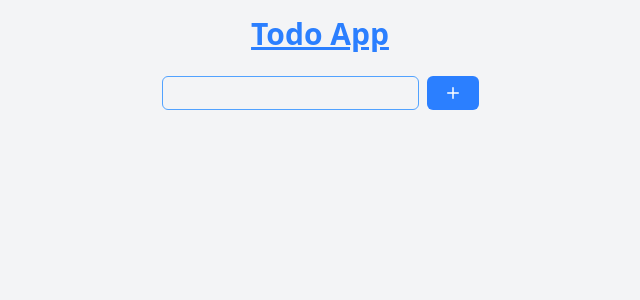
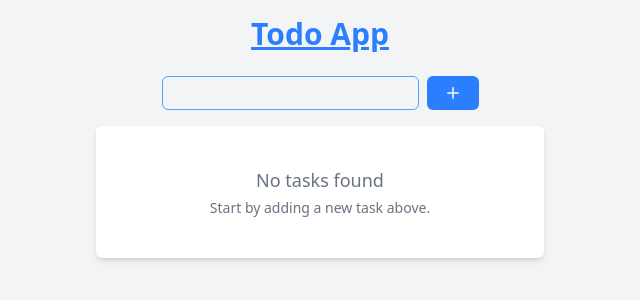
Before and after one commit to errajput/simple_todo_app_2, a React (Vite) app: page / in a window 1280 px wide. Shown: the top 300 px of the page, without its empty margins (320-960 px from the left). Built offline with nearby package versions, Linux system fonts and the light colour scheme.

Commit message:
apply no task UI when have no Task

```diff
--- a/src/App.jsx
+++ b/src/App.jsx
@@ -88,7 +88,14 @@ function App() {
       </div>
 
       <div className="w-full max-w-md">
-        {sortedTodos.map((v) => (
+        {/* || sortedTodos.every((item) => item.isDone) */}
+        {sortedTodos.length === 0 ? (
+          <div className="text-center text-gray-500 py-10 bg-white shadow-md rounded-md">
+            <p className="text-lg font-medium">No tasks found</p>
+            <p className="text-sm mt-1">Start by adding a new task above.</p>
+          </div>
+        ) : (
+          sortedTodos.map((v) => (
             <div
               key={v.id}
               className="flex items-center justify-between bg-white shadow-md p-3 mb-3 rounded-md"
@@ -98,14 +105,18 @@ function App() {
                   checked={v.isDone}
                   onChange={() => {
                     const updatedTodos = todo.map((item) =>
-                    item.id === v.id ? { ...item, isDone: !item.isDone } : item
+                      item.id === v.id
+                        ? { ...item, isDone: !item.isDone }
+                        : item
                     );
                     saveTodo(updatedTodos);
                   }}
                 />
                 <div className=" relative group">
                   <p
-                  className={` ${v.isDone ? "line-through text-gray-500" : ""}`}
+                    className={` ${
+                      v.isDone ? "line-through text-gray-500" : ""
+                    }`}
                   >
                     {v.title}
                   </p>
@@ -122,7 +133,8 @@ function App() {
                 <DeleteButton onClick={() => handleDelete(v.id)} />
               </div>
             </div>
-        ))}
+          ))
+        )}
       </div>
     </div>
   );
```
Lines whose indentation alone changed are shown as unchanged.
